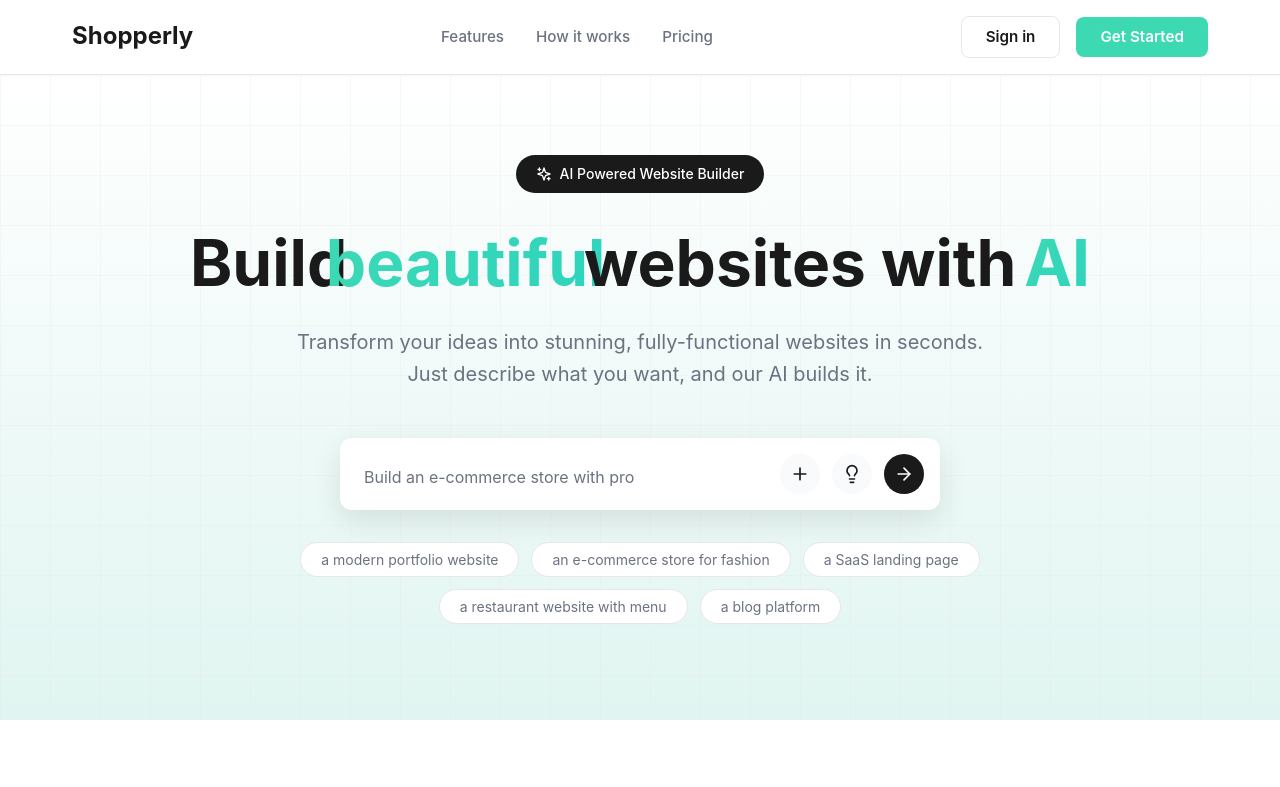
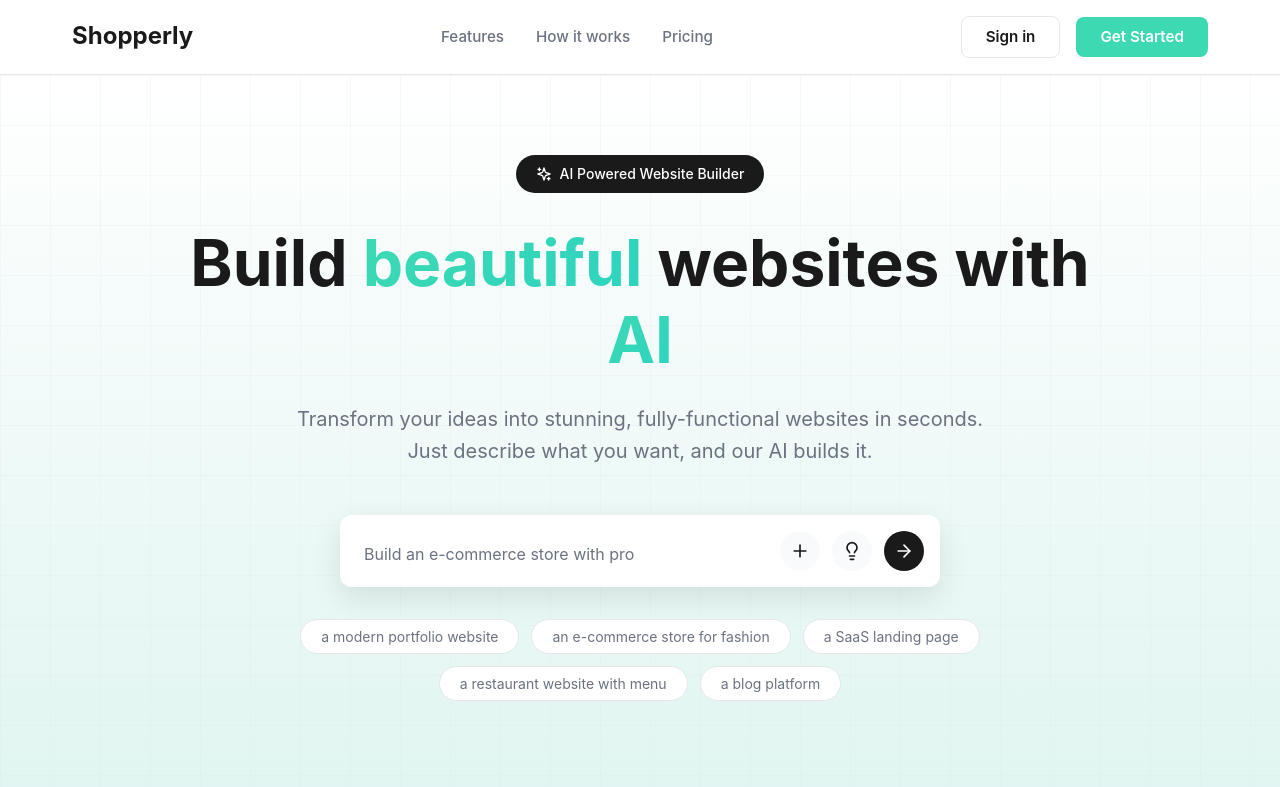
Before and after one commit to izzychils/shopperly-fe, a React (Vite) app: page / in a window 1280 px wide. Shown: the top 787 px of the page. Built offline with nearby package versions, Linux system fonts and the light colour scheme.

Commit message:
Fixed word spacing - added explicit spaces between all words

```diff
--- a/src/components/sections/Hero.css
+++ b/src/components/sections/Hero.css
@@ -49,32 +49,26 @@
 .hero h1 {
   margin-bottom: 1.5rem;
   animation: fadeIn 0.8s ease 0.2s both;
-  white-space: nowrap;
-  overflow: visible;
   line-height: 1.2;
-  display: flex;
-  align-items: baseline;
-  justify-content: center;
-  gap: 0.5rem;
   width: 100%;
+  text-align: center;
 }
 
 @media (max-width: 767px) {
   .hero h1 {
     white-space: normal;
     word-wrap: break-word;
-    flex-wrap: wrap;
   }
 }
 
 .hero h1 > * {
-  display: inline-block;
+  display: inline;
   vertical-align: baseline;
   line-height: inherit;
 }
 
 .hero h1 .gradient-text {
-  display: inline-block;
+  display: inline;
   vertical-align: baseline;
   line-height: inherit;
 }
--- a/src/components/sections/Hero.tsx
+++ b/src/components/sections/Hero.tsx
@@ -41,7 +41,10 @@ export const Hero = () => {
           </div>
 
           <h1>
-            Build <WordRotate words={rotatingWords} /> websites with <span className="gradient-text">AI</span>
+            <span>Build </span>
+            <WordRotate words={rotatingWords} />
+            <span> websites with </span>
+            <span className="gradient-text">AI</span>
           </h1>
 
           <p className="hero-subtitle">
--- a/src/components/ui/word-rotate.tsx
+++ b/src/components/ui/word-rotate.tsx
@@ -34,13 +34,8 @@ export function WordRotate({
 
   return (
     <span style={{
-      display: 'inline-flex',
-      overflow: 'visible',
-      verticalAlign: 'baseline',
-      lineHeight: 'inherit',
-      minWidth: '150px',
-      justifyContent: 'center',
-      margin: '0 0.3rem'
+      display: 'inline',
+      verticalAlign: 'baseline'
     }}>
       <AnimatePresence mode="wait">
         <motion.span
@@ -49,8 +44,7 @@ export function WordRotate({
           style={{
             display: 'inline-block',
             whiteSpace: 'nowrap',
-            verticalAlign: 'baseline',
-            lineHeight: 'inherit'
+            verticalAlign: 'baseline'
           }}
           {...framerProps}
         >
```
